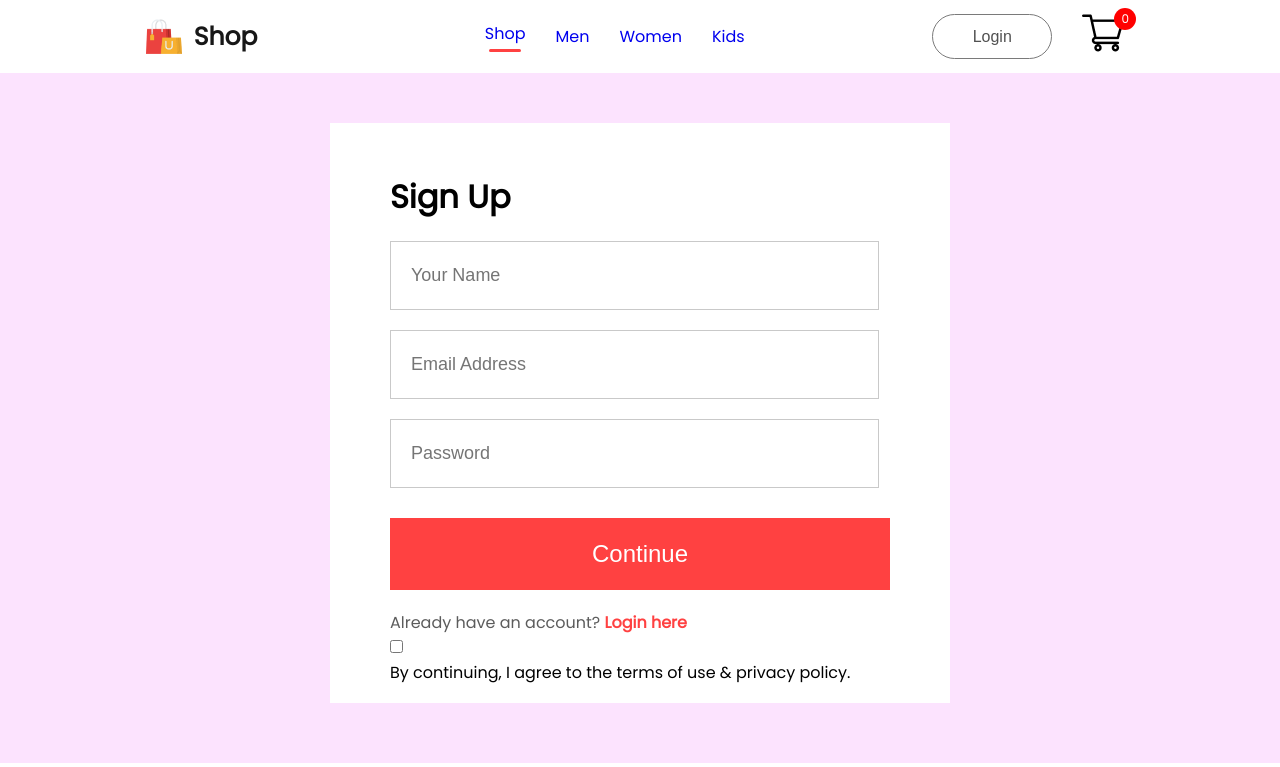
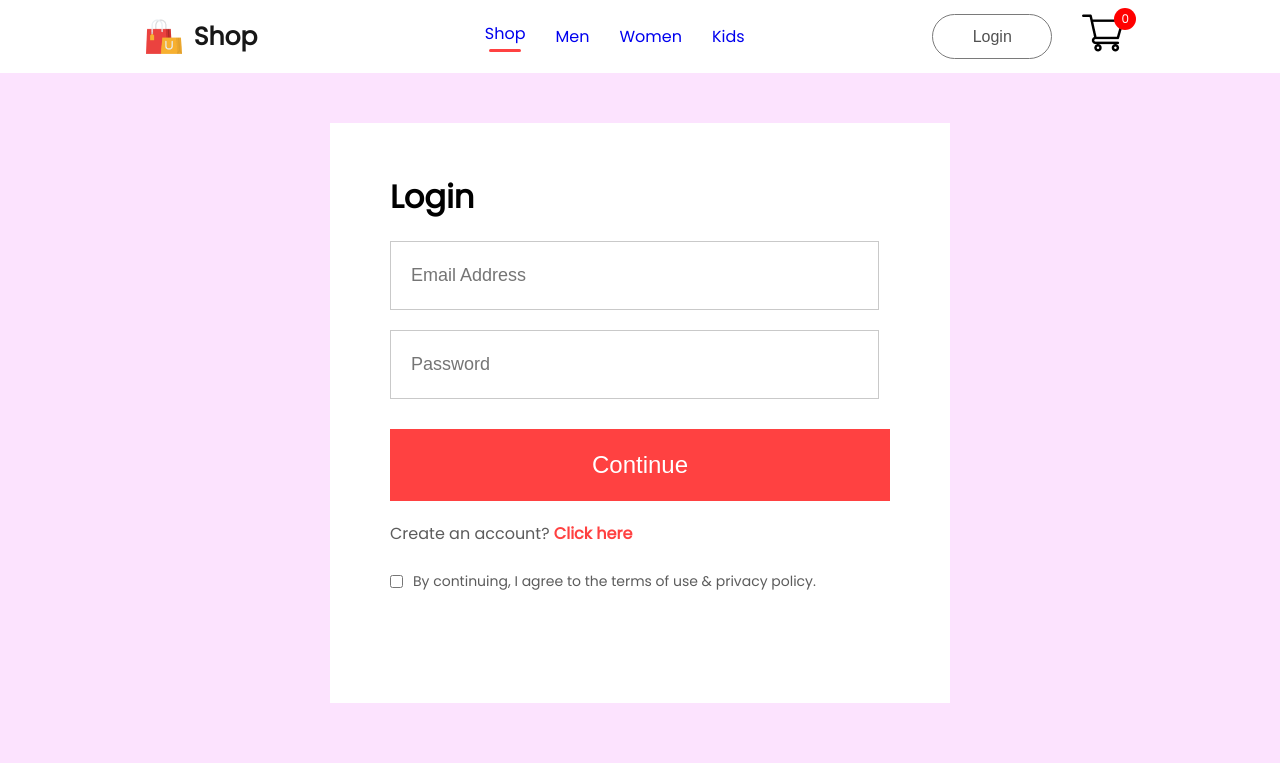
Before and after one commit to ErickAC12/e-commerce, a React (Create React App) app in the folder frontend/: page /login in a window 1280 px wide. Shown: the top 767 px of the page. Built offline with nearby package versions, Linux system fonts and the light colour scheme.

Commit message:
Login and Signup functionality

```diff
--- a/frontend/src/Components/Navbar/Navbar.jsx
+++ b/frontend/src/Components/Navbar/Navbar.jsx
@@ -30,7 +30,9 @@
                 <li onClick={()=>{setMenu('kids')}}><Link style={{textDecoration: 'none'}} to='/kids'>Kids</Link>{menu==='kids'?<hr/>:<></>}</li>
             </ul>
             <div className="nav-login-cart">
-                <Link to='/login'><button>Login</button></Link>
+                {localStorage.getItem('auth-token')
+                ? <button onClick={()=>{localStorage.removeItem('auth-token'); window.location.replace('/')}}>Logout</button>
+                : <Link to='/login'><button>Login</button></Link>}
                 <Link to='/cart'><img src={cart_icon} alt="" /></Link>
                 <div className="nav-cart-count">{getTotalCartItems()}</div>
             </div>
--- a/frontend/src/Pages/LoginSignup.jsx
+++ b/frontend/src/Pages/LoginSignup.jsx
@@ -1,19 +1,71 @@
-import React from "react";
+import React, { useState } from "react";
 import './CSS/LoginSignup.css';
 
 const LoginSignup = () => {
+    const [state, setState] = useState('Login');
+    const [formData, setFormData] = useState({
+        username: '',
+        password: '',
+        email: ''
+    });
+
+    const changeHandler = (e) => {
+        setFormData({...formData,[e.target.name]:e.target.value})
+    }
+
+    const login = async () => {
+        console.log('Login function executed', formData);
+        let responseData;
+        await fetch('http://localhost:4000/login', {
+            method: 'POST',
+            headers: {
+                Accept: 'application/json',
+                'Content-Type': 'application/json'
+            },
+            body: JSON.stringify(formData)
+        }).then((res)=>res.json()).then((data)=>responseData = data)
+
+        if (responseData.success) {
+            localStorage.setItem('auth-token', responseData.token);
+            window.location.replace('/');
+        } else {
+            alert(responseData.errors);
+        }
+    }
+    const signup = async () => {
+        console.log('Signup function executed', formData);
+        let responseData;
+        await fetch('http://localhost:4000/signup', {
+            method: 'POST',
+            headers: {
+                Accept: 'application/json',
+                'Content-Type': 'application/json'
+            },
+            body: JSON.stringify(formData)
+        }).then((res)=>res.json()).then((data)=>responseData = data)
+
+        if (responseData.success) {
+            localStorage.setItem('auth-token', responseData.token);
+            window.location.replace('/');
+        } else {
+            alert(responseData.errors);
+        }
+    }
+
     return (
         <div className="loginsignup">
            <div className="loginsignup-container">
-                <h1>Sign Up</h1>
+                <h1>{state}</h1>
                 <div className="loginsignup-fields">
-                    <input type="text" placeholder="Your Name" />
-                    <input type="email" placeholder="Email Address"/>
-                    <input type="password" placeholder="Password" />
+                    {state==="Sign Up"?<input name="username" value={formData.username} onChange={changeHandler} type="text" placeholder="Your Name" />:<></>}
+                    <input name="email" value={formData.email} onChange={changeHandler} type="email" placeholder="Email Address"/>
+                    <input name="password" value={formData.password} onChange={changeHandler} type="password" placeholder="Password" />
                 </div>
-                <button>Continue</button>
-                <p className="loginsignup-login">Already have an account? <span>Login here</span></p>
-                <div className="loginsingup-agree">
+                <button onClick={()=>{state==='Login'?login():signup()}}>Continue</button>
+                {state==="Sign Up"
+                ?<p className="loginsignup-login">Already have an account? <span onClick={()=>{setState('Login')}}>Login here</span></p>
+                :<p className="loginsignup-login">Create an account? <span onClick={()=>{setState('Sign Up')}}>Click here</span></p>}
+                <div className="loginsignup-agree">
                     <input type="checkbox" name="" id="" />
                     <p>By continuing, I agree to the terms of use & privacy policy.</p>
                 </div>
```
